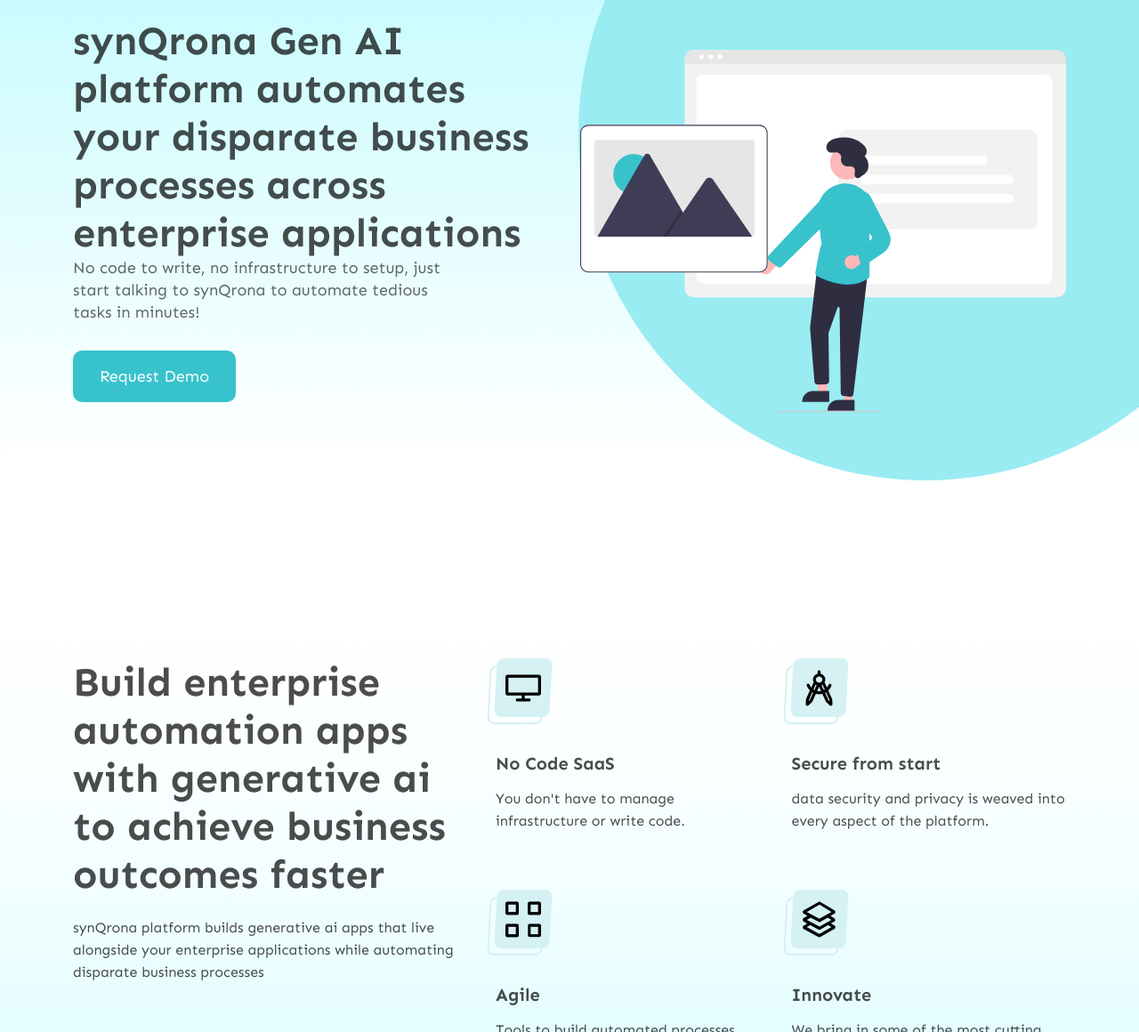
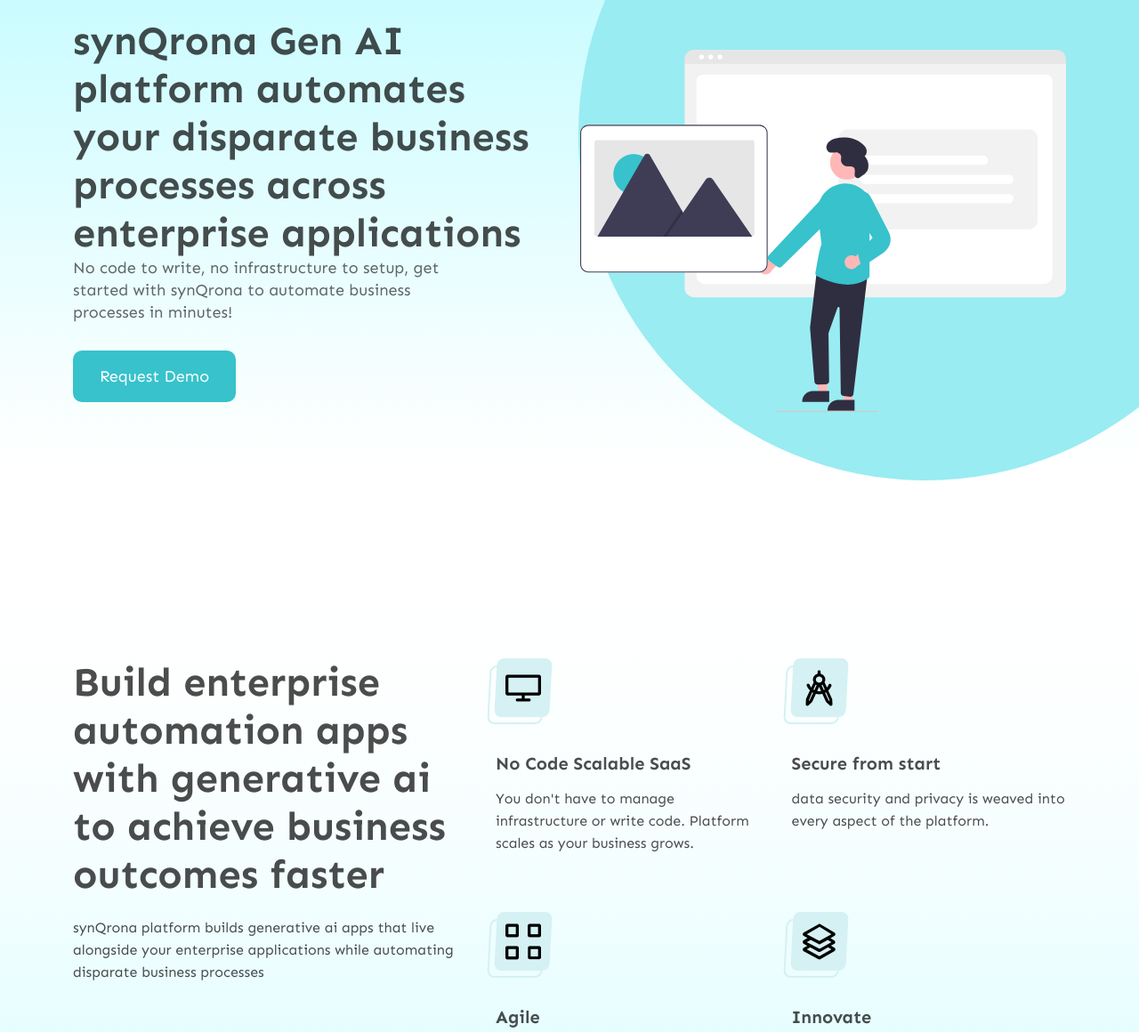
Before and after one commit to dayatha/test, a plain HTML site: page index.html in a window 1280 px wide. Shown: the part 90-1250 px from the top of the page at 89% size. Drawn offline with Linux system fonts and the light colour scheme.

Commit message:
Update index.html

```diff
--- a/index.html
+++ b/index.html
@@ -110,7 +110,7 @@
           <div class="col-xl-6 col-lg-6 col-md-10">
             <div class="hero-content">
 							<h2>synQrona Gen AI platform automates your disparate business processes across enterprise applications</h2>
-							<p>No code to write, no infrastructure to setup, just start talking to synQrona to automate tedious tasks in minutes!</p>
+							<p>No code to write, no infrastructure to setup, get started with synQrona to automate business processes in minutes!</p>
 
 							<a href="#0" class="main-btn btn-hover">Request Demo</a>
             </div>
@@ -168,8 +168,8 @@
 										<i class="lni lni-display"></i>
 									</div>
 									<div class="feature-content">
-										<h4>No Code SaaS</h4>
-										<p>You don't have to manage infrastructure or write code.</p>
+										<h4>No Code Scalable SaaS</h4>
+										<p>You don't have to manage infrastructure or write code. Platform scales as your business grows.</p>
 									</div>
 								</div>
 							</div>
```
